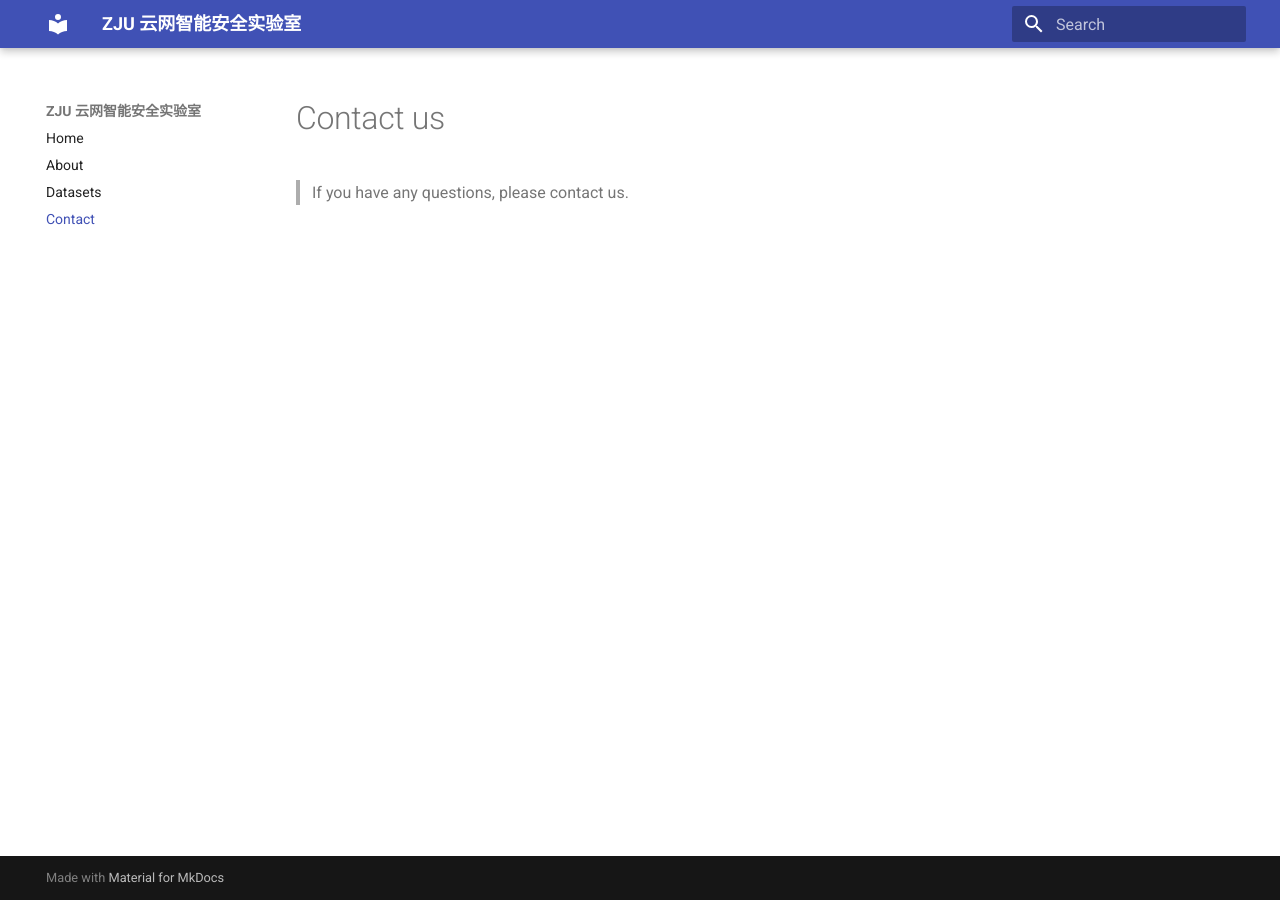
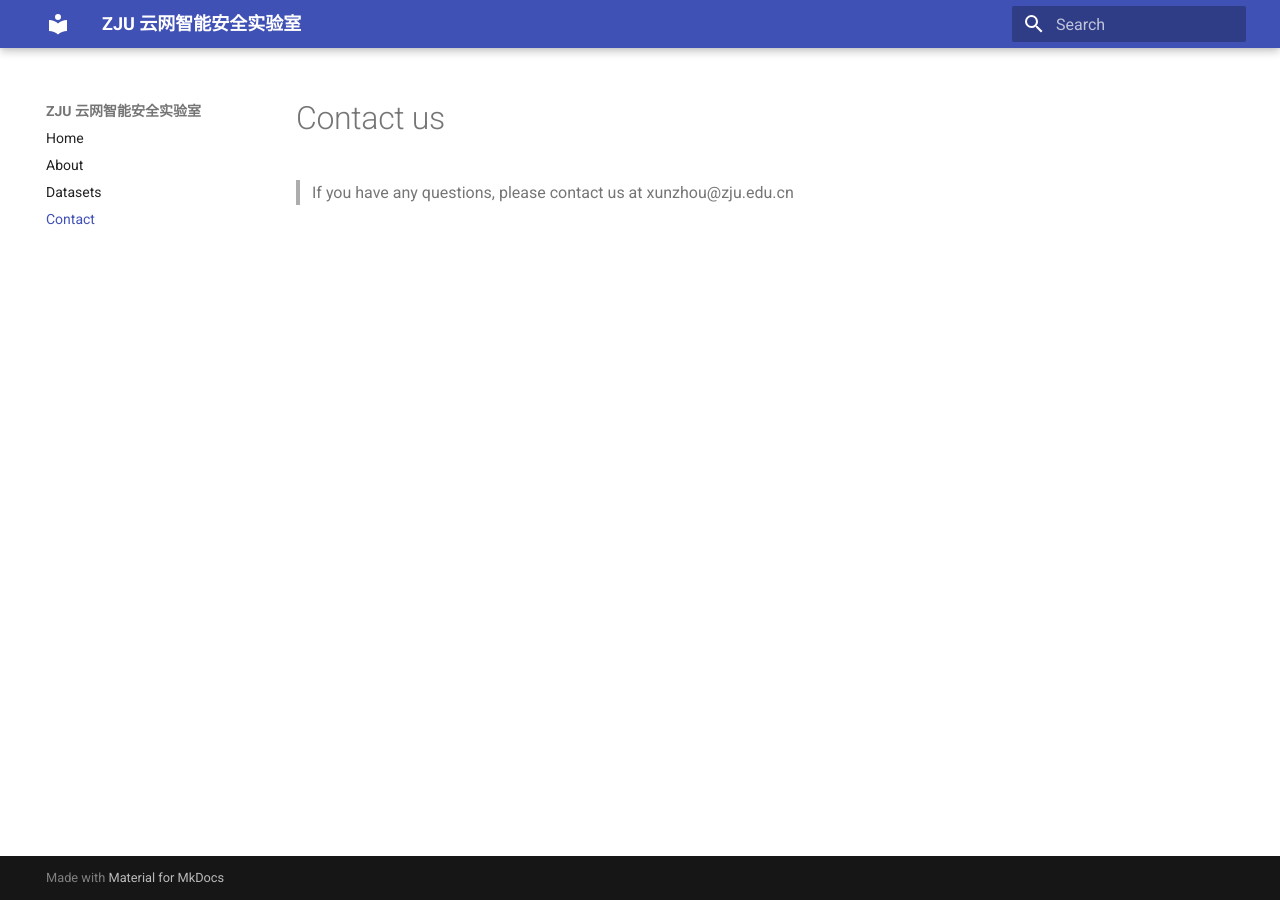
Before and after one commit to ICS-Datasets/website_datasets, an MkDocs documentation site: the page built from docs/contact.md, in a window 1280 px wide. Built offline with MkDocs 1.6.1 and Material for MkDocs 9.7.7, drawn with Linux system fonts in a browser that asks for light colours.

Commit message:
Add files via upload

```diff
--- a/docs/contact.md
+++ b/docs/contact.md
@@ -1,2 +1,2 @@
 # Contact us
-> If you have any questions, please contact us.
+> If you have any questions, please contact us at xunzhou@zju.edu.cn
```
Also changed, not shown: docs/dataset.md (+3 -7 lines).
